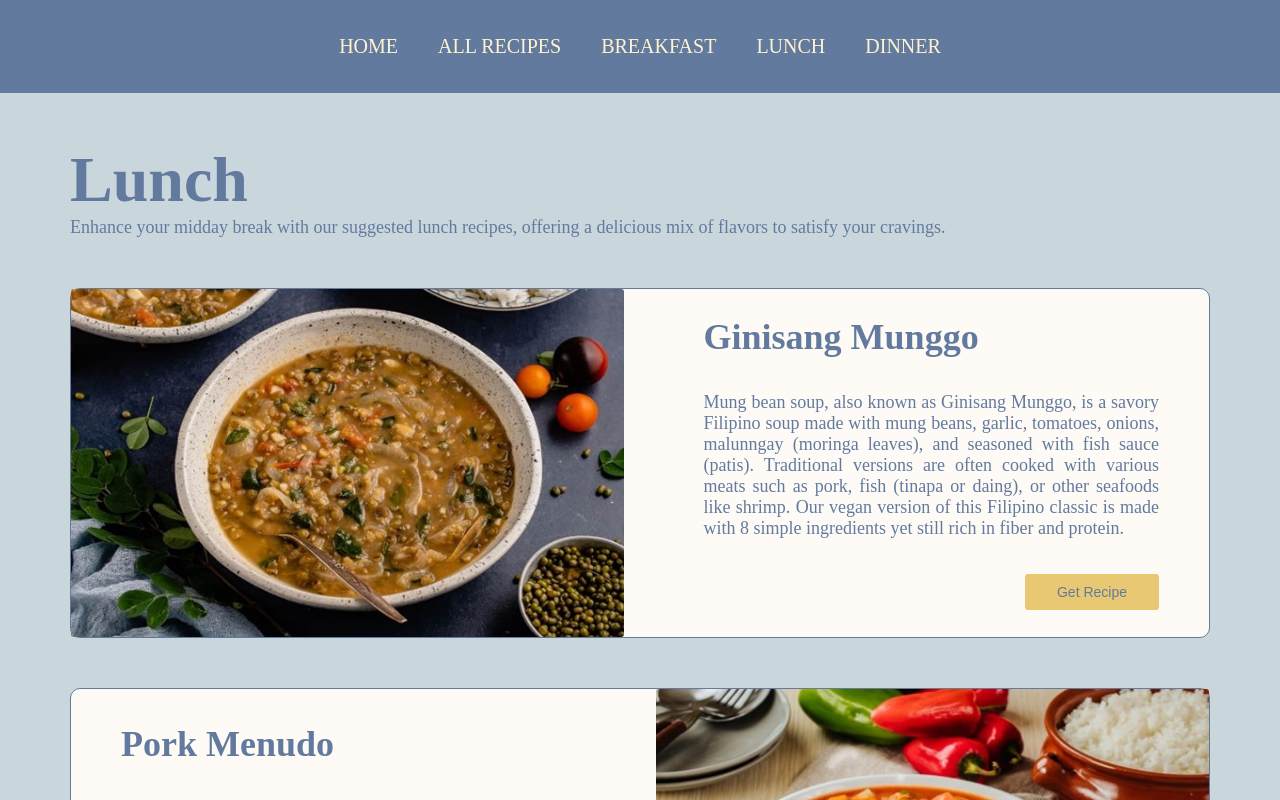
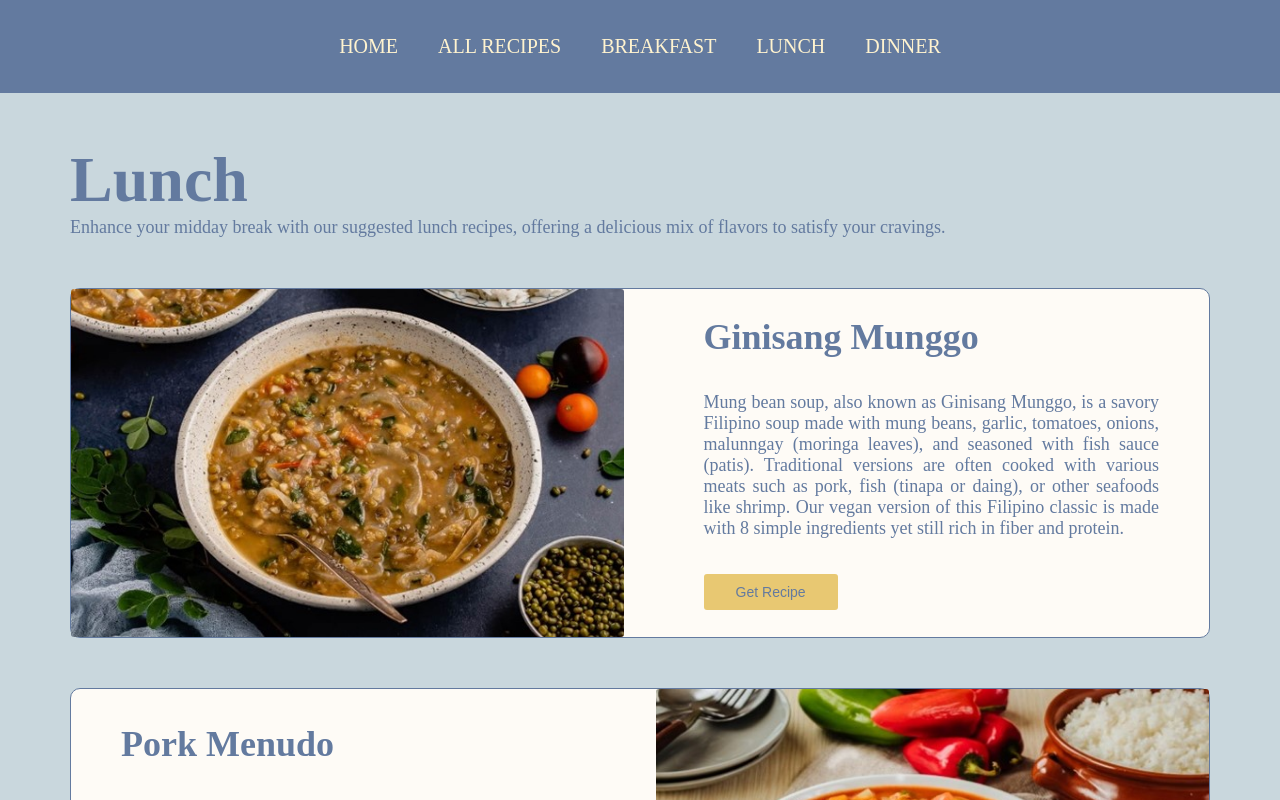
Before and after one commit to LalaineConde/Group1---BSIT221A, a Next.js app in the folder recipe-repository/: page /category/lunch in a window 1280 px wide. Shown: the top 800 px of the page. Built offline with nearby package versions, Linux system fonts and the light colour scheme.

Commit message:
Recipe Repository
- added LunchContainer
- edit the lunch.js

```diff
--- a/recipe-repository/components/GetRecipe.js
+++ b/recipe-repository/components/GetRecipe.js
@@ -16,7 +16,7 @@ function GetRecipe({ recipe, index }) {
           <p className="recipe-description">{recipe.description}</p>
           <div className="recipe-button-container">
           <Link href={`/category/RecipeCard?id=${recipe.id}`} passHref>
-            <Button className='recipe-button'>Go to Other Page</Button>
+            <Button className='recipe-button'>Get Recipe</Button>
           </Link>
         </div>
         </div>
--- /dev/null
+++ b/recipe-repository/pages/category/LunchContainer.js
@@ -0,0 +1,21 @@
+import React from 'react';
+import Link from 'next/link';
+
+function LunchContainer({ recipe }) {
+  return (
+    <div className="recipe-container">
+      <div className="left-column">
+        <img className="lunch-image" src={recipe.image} alt={recipe.name} />
+      </div>
+      <div className="right-column">
+        <h2 className="lunch-name">{recipe.name}</h2>
+        <p className="lunch-description">{recipe.description}</p>
+        <Link href={`/category/RecipeCard?id=${recipe.id}`} passHref>
+          <button className="recipe-button">Get Recipe</button>
+        </Link>
+      </div>
+    </div>
+  );
+}
+
+export default LunchContainer;
--- a/recipe-repository/pages/category/lunch.js
+++ b/recipe-repository/pages/category/lunch.js
@@ -1,43 +1,21 @@
 import React from 'react';
-import Header from "/components/Constants/Header";
-import Footer from "/components/Constants/Footer";
 import recipes from "./recipe.json";
-
-function LunchContainer({ recipe, index }) {
-  return (
-    <div className={`recipe-container ${index % 2 === 1 ? 'even' : ''}`}>
-      <div className="left-column">
-        <img className="lunch-image" src={recipe.image} alt={recipe.name} />
-      </div>
-      <div className="right-column">
-        <h2 className="lunch-name">{recipe.name}</h2>
-        <p className="lunch-description">{recipe.description}</p>
-        <button className="recipe-button">Get Recipe</button>
-      </div>
-    </div>
-  );
-}
+import LunchContainer from './LunchContainer';
 
 function Lunch() {
   const filteredRecipes = recipes.filter(recipe => recipe.id >= 6 && recipe.id <= 10);
 
   return (
-    <>
-
-
     <main className='body'>
       <h1 className="lunch-title">Lunch</h1>
       <p className='lunch-description'>Enhance your midday break with our suggested lunch recipes, offering a delicious mix of flavors to satisfy your cravings.</p>
 
       <div className='lunch-container'>
         {filteredRecipes.map((recipe, index) => (
-            <LunchContainer key={index} recipe={recipe} index={index} />
+          <LunchContainer key={index} recipe={recipe} />
         ))}
       </div>
-
     </main>
-
-    </>
   );
 }
 
```
Lines whose indentation alone changed are shown as unchanged.
